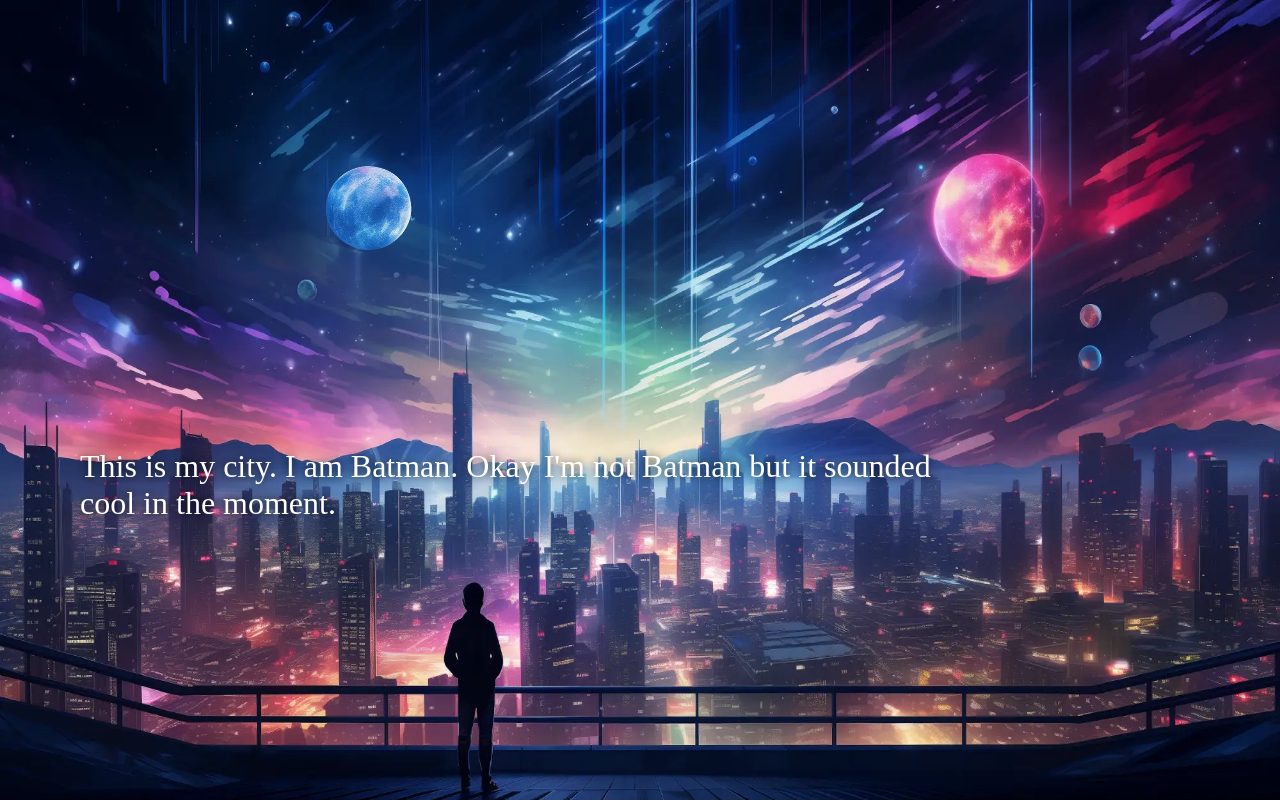
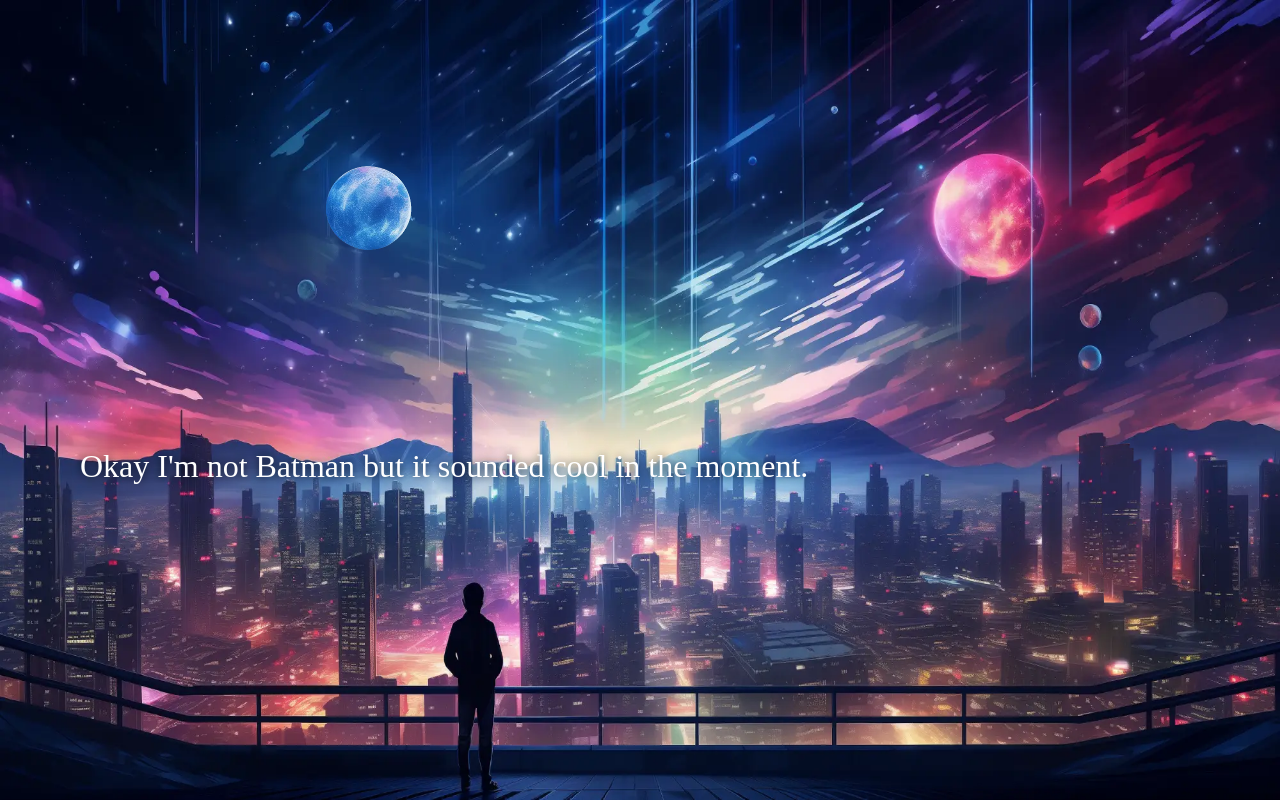
Before and after one commit to tobyc0de/testgame, a React (Vite) app in the folder client/: page / in a window 1280 px wide. Built offline with nearby package versions, Linux system fonts and the light colour scheme.

Commit message:
bit of stuff

```diff
--- a/client/src/App.css
+++ b/client/src/App.css
@@ -47,6 +47,24 @@
   }
 }
 
+@keyframes pulse {
+  0%,
+  70% {
+    -webkit-filter: none;
+    filter: none;
+  }
+
+  80% {
+    -webkit-filter: drop-shadow(2px 1px 1px yellow)
+      drop-shadow(0px 0px 10px yellow);
+    filter: drop-shadow(0px 0px 1px yellow) drop-shadow(0px 0px 0 yellow);
+  }
+  100% {
+    -webkit-filter: none;
+    filter: none;
+  }
+}
+
 /* NORMAL SCENES */
 
 .clickableObject {
@@ -65,16 +83,60 @@
 .clickableObjectImage {
   height: inherit;
   width: inherit;
+  animation: 15s ease-out 5s infinite normal both running pulse;
 }
 
-#maintext {
+.maintext {
   padding: 1vh 2vh;
-  color: whitesmoke;
   height: min-content;
   overflow: hidden;
   backdrop-filter: grayscale;
   font-size: calc(1rem + 2vh);
-  animation: 10s ease-out 0s 1 normal forwards running fadeintext;
+}
+
+#mainText0 {
+  animation: 5s ease-out 0s 1 normal forwards running fadeintext;
+  color: rgba(255, 255, 255, 0);
+}
+
+#mainText1 {
+  animation: 5s ease-out 4s 1 normal forwards running fadeintext;
+  color: rgba(255, 255, 255, 0);
+}
+
+#mainText2 {
+  animation: 5s ease-out 8s 1 normal forwards running fadeintext;
+  color: rgba(255, 255, 255, 0);
+}
+
+#mainText3 {
+  animation: 5s ease-out 12s 1 normal forwards running fadeintext;
+  color: rgba(255, 255, 255, 0);
+}
+
+#mainText4 {
+  animation: 5s ease-out 16s 1 normal forwards running fadeintext;
+  color: rgba(255, 255, 255, 0);
+}
+
+#mainText5 {
+  animation: 5s ease-out 20s 1 normal forwards running fadeintext;
+  color: rgba(255, 255, 255, 0);
+}
+
+#mainText6 {
+  animation: 5s ease-out 24s 1 normal forwards running fadeintext;
+  color: rgba(255, 255, 255, 0);
+}
+
+#mainText7 {
+  animation: 5s ease-out 28s 1 normal forwards running fadeintext;
+  color: rgba(255, 255, 255, 0);
+}
+
+#mainText8 {
+  animation: 5s ease-out 32s 1 normal forwards running fadeintext;
+  color: rgba(255, 255, 255, 0);
 }
 
 .textbottomleft,
@@ -88,7 +150,6 @@
 .textmiddlecenter {
   position: absolute;
   padding: 1vh 2vh;
-  color: whitesmoke;
   height: min-content;
   overflow: hidden;
   backdrop-filter: grayscale;
--- a/client/src/components/Normal.jsx
+++ b/client/src/components/Normal.jsx
@@ -22,10 +22,15 @@
         alt="background"
         onMouseEnter={() => setLoadMainText("maintext")}
       />
+      {currentStepData.text.map((textPart, i) => (
+        <div
+          id={`mainText${i}`}
+          className={`${loadMainText} text${currentStepData.textPosition}`}
+        >
+          {currentStepData.text[i]} <br />
+        </div>
+      ))}
 
-      <div id={loadMainText} className={`text${currentStepData.textPosition}`}>
-        {currentStepData.text} <br />
-      </div>
       <div className="clickableObjectTextContainer">
         {clickableObjectText && (
           <div className="clickableObjectText">{clickableObjectText}</div>
--- a/client/src/components/content/storyline.json
+++ b/client/src/components/content/storyline.json
@@ -3,7 +3,15 @@
     "id": 0,
     "type": "normal",
     "name": "intro",
-    "text": "This is my city. I am Batman. Okay I'm not Batman but it sounded cool in the moment.",
+    "text": [
+      "This is my city. I am Batman.",
+      "Okay I'm not Batman but it sounded cool in the moment.",
+      "",
+      "",
+      "i should probably look around",
+      "",
+      "see if i find something to do..."
+    ],
     "textPosition": "bottomleft",
     "clickableObjects": [
       {
@@ -42,7 +50,10 @@
     "id": 1,
     "type": "normal",
     "name": "moon",
-    "text": "Pretty nice here, as far as moons go...",
+    "text": [
+      "Pretty nice here, as far as moons go...",
+      "this scene needs more content..."
+    ],
     "textPosition": "bottomcenter",
     "clickableObjects": [
       {
@@ -61,7 +72,10 @@
     "id": 2,
     "type": "normal",
     "name": "appartment",
-    "text": "I like it here. A place to relax, away from the noise. And the smells. And the people.",
+    "text": [
+      "I like it here. A place to relax, away from the noise. And the smells. And the people.",
+      "Also, did I mention the people?"
+    ],
     "textPosition": "topcenter",
     "clickableObjects": [
       {
@@ -91,7 +105,10 @@
     "id": 3,
     "type": "normal",
     "name": "fightclub",
-    "text": "And the crowd goes wild...",
+    "text": [
+      "And the crowd goes wild...",
+      "it smells like nicotine and testosterone."
+    ],
     "textPosition": "bottomright",
     "clickableObjects": [
       {
```
